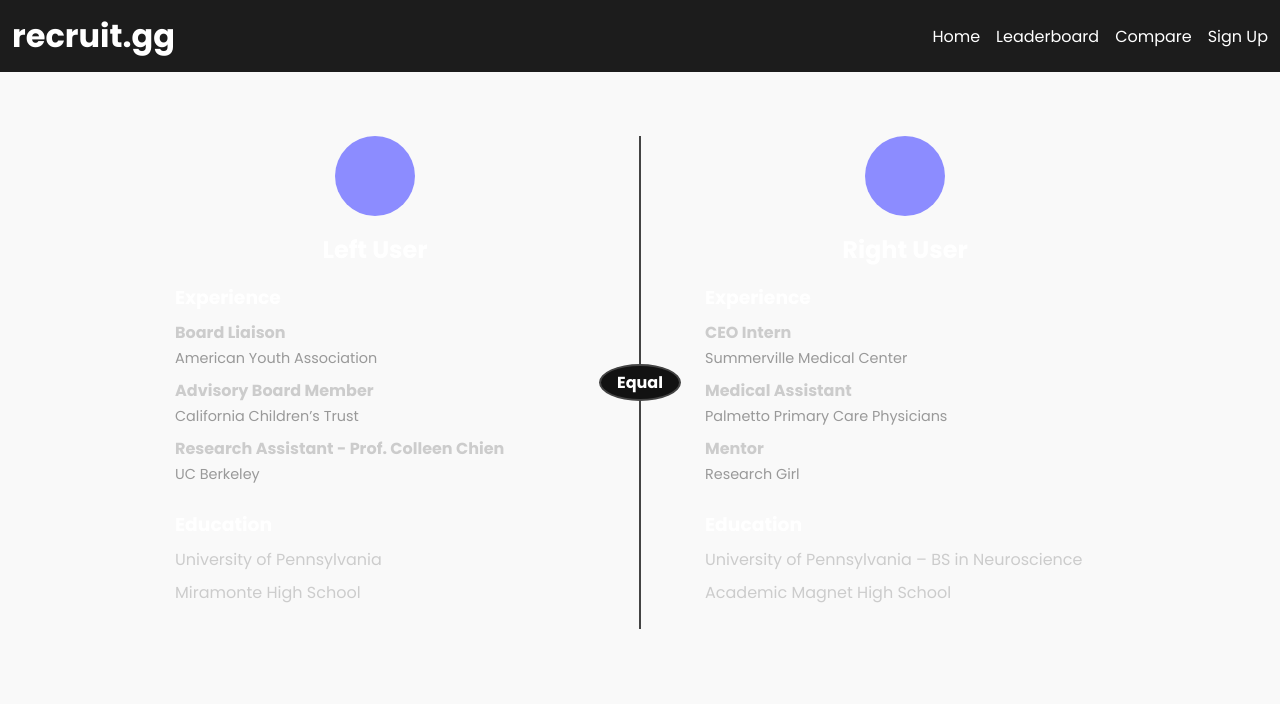
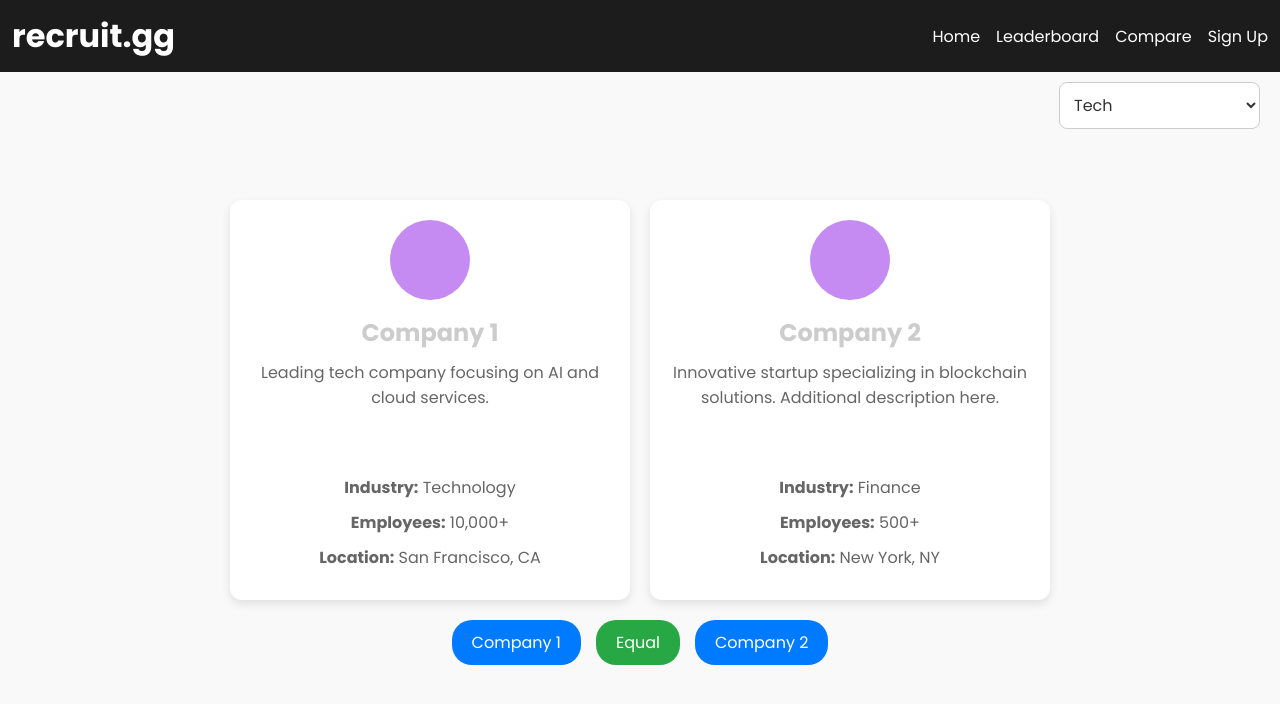
Before and after one commit to aaronnmach/companyelo, a React (Vite) app in the folder company-elo/: page /compare in a window 1280 px wide. Shown: the top 704 px of the page. Built offline with nearby package versions, Linux system fonts and the light colour scheme.

Commit message:
fixed comparison page

```diff
--- /dev/null
+++ b/company-elo/src/client/components/CompanyColumn.css
@@ -0,0 +1,52 @@
+.company-column {
+    background: #f9f9f9;
+    padding: 20px;
+    border-radius: 12px;
+    box-shadow: 0 4px 8px rgba(0, 0, 0, 0.1);
+    text-align: center;
+    flex: 1;
+    margin: 10px;
+}
+
+.company-logo {
+    display: flex;
+    justify-content: center;
+    align-items: center;
+    margin-bottom: 15px;
+}
+
+.logo-placeholder {
+    width: 80px;
+    height: 80px;
+    background-color: #c65ced;
+    border-radius: 50%;
+}
+
+.company-name {
+    font-size: 1.5em;
+    margin-bottom: 10px;
+    color: #333;
+}
+
+.company-section h3 {
+    font-size: 1.2em;
+    color: #555;
+    margin-top: 20px;
+}
+
+.company-section p,
+.company-section ul {
+    font-size: 1em;
+    color: #666;
+    line-height: 1.5;
+    margin: 0;
+}
+
+.company-section ul {
+    list-style: none;
+    padding: 0;
+}
+
+.company-section li {
+    margin: 5px 0;
+}
--- /dev/null
+++ b/company-elo/src/client/components/CompanyColumn.jsx
@@ -0,0 +1,30 @@
+import React from 'react';
+import './CompanyColumn.css'; // You can create a corresponding CSS file for styling
+
+function CompanyColumn({ companyName, overview, details, industry, employees, location }) {
+    return (
+        <div className="company-column">
+            {/* Placeholder for the company's logo */}
+            <div className="company-logo">
+                <div className="logo-placeholder"></div>
+            </div>
+            <h2 className="company-name">{companyName}</h2>
+
+            <div className="company-section">
+                <h3>Overview</h3>
+                <p>{overview}</p>
+            </div>
+
+            <div className="company-section">
+                <h3>Details</h3>
+                <ul>
+                    <li><strong>Industry:</strong> {industry}</li>
+                    <li><strong>Employees:</strong> {employees}</li>
+                    <li><strong>Location:</strong> {location}</li>
+                </ul>
+            </div>
+        </div>
+    );
+}
+
+export default CompanyColumn;
--- a/company-elo/src/client/components/ComparisonSection.css
+++ b/company-elo/src/client/components/ComparisonSection.css
@@ -1,84 +1,99 @@
-/* -----------------------------
-   Comparison Section
------------------------------- */
 .comparison-container {
     display: flex;
-    align-items: stretch;
+    flex-direction: column;
+    align-items: center;
     justify-content: center;
-    padding: 4rem;
+    padding: 8em;
     position: relative;
-    /* On narrower screens, remove or change the media query that stacks columns
-       if you want them always side by side. */
 }
 
-.profile-column {
-    flex: 1;
-    max-width: 400px;
-    margin: 0 4rem;
+.dropdown-container {
+    position: absolute;
+    top: 10px;
+    right: 20px;
 }
 
-/* Divider between columns */
-.divider-container {
-    position: relative;
-    width: 2px;
-    display: flex;
-    align-items: center;
-    justify-content: center;
-    background: transparent;
-    /* We use a separate element for the line */
+.industry-dropdown {
+    padding: 10px;
+    border: 1px solid #ccc;
+    border-radius: 8px;
+    background: #fff;
+    color: #333;
+    font-size: 1rem;
+    cursor: pointer;
 }
 
-.divider-line {
-    width: 2px;
-    height: 100%;
-    background-color: #444;
-    /* A subtle gray line */
-    position: absolute;
+.comparison-columns {
+    display: flex;
+    gap: 20px;
+    justify-content: center;
+    align-items: flex-start;
+    /* Ensures items align at the top */
 }
 
-.divider-circle {
-    background-color: #121212;
-    /* Match body background so it "cuts" through the line */
-    border: 2px solid #444;
-    border-radius: 50%;
-    padding: 0.25rem 1rem;
-    z-index: 1;
-    font-weight: bold;
-    color: #fff;
-    /* Make the text pop */
+.company-card {
+    display: flex;
+    flex-direction: column;
+    justify-content: space-between;
+    align-items: center;
+    text-align: center;
+    width: 400px;
+    /* Same width for all cards */
+    min-height: 400px;
+    /* Ensures consistent height */
+    padding: 20px;
+    background-color: #ffffff;
+    border-radius: 12px;
+    box-shadow: 0 4px 10px rgba(0, 0, 0, 0.1);
 }
 
-/* -----------------------------
-     Mobile / Responsive
-  ------------------------------ */
-/* If you still want them stacked on smaller screens, you can keep this.
-     Otherwise, remove or comment out this entire media query. */
-@media (max-width: 768px) {
-    .comparison-container {
-        flex-direction: row;
-    }
+.company-card h2 {
+    margin: 0;
+    font-size: 1.5rem;
+}
 
-    .profile-column {
-        max-width: 100%;
-        margin: 1rem 0;
-    }
+.company-card p {
+    margin: 10px 0;
+    font-size: 1rem;
+    color: #666666;
+}
 
-    .divider-container {
-        margin: 1rem 0;
-        width: auto;
-        height: 2px;
-    }
+.company-card .details {
+    margin-top: auto;
+    /* Pushes details to the bottom if content is short */
+}
 
-    .divider-line {
-        width: 100%;
-        height: 2px;
-    }
+.comparison-buttons {
+    display: flex;
+    justify-content: center;
+    gap: 15px;
+    margin-top: 20px;
+}
 
-    .divider-circle {
-        position: absolute;
-        top: -1.5rem;
-        /* adjust if needed */
-        left: 50%;
-        transform: translateX(-50%);
-    }
+.company-button,
+.equal-button {
+    padding: 10px 20px;
+    border: none;
+    border-radius: 20px;
+    font-size: 1rem;
+    cursor: pointer;
+    transition: background-color 0.3s ease;
 }
+
+.company-button {
+    background-color: #007bff;
+    color: white;
+}
+
+.company-button:hover {
+    background-color: #0056b3;
+}
+
+.equal-button {
+    background-color: #28a745;
+    color: white;
+}
+
+.equal-button:hover {
+    background-color: #1e7e34;
+}
--- a/company-elo/src/client/components/ComparisonSection.jsx
+++ b/company-elo/src/client/components/ComparisonSection.jsx
@@ -1,38 +1,60 @@
-import React from 'react';
-import ProfileColumn from './ProfileColumn';
-import '../components/ComparisonSection.css';
+import React, { useState } from 'react';
+import CompanyColumn from './CompanyColumn';
+import './ComparisonSection.css';
 
 function ComparisonSection() {
+    const [selectedIndustry, setSelectedIndustry] = useState('Tech');
+
+    const handleDropdownChange = (e) => {
+        setSelectedIndustry(e.target.value);
+    };
+
     return (
         <section className="comparison-container">
-            <ProfileColumn
-                name="Left User"
-                experiences={[
-                    { title: 'Board Liaison', subtitle: 'American Youth Association' },
-                    { title: 'Advisory Board Member', subtitle: 'California Children’s Trust' },
-                    { title: 'Research Assistant - Prof. Colleen Chien', subtitle: 'UC Berkeley' },
-                ]}
-                educations={['University of Pennsylvania', 'Miramonte High School']}
-            />
-
-            {/* Center divider with "Equal" text */}
-            <div className="divider-container">
-                <div className="divider-line"></div>
-                <div className="divider-circle">Equal</div>
+            {/* Dropdown menu for industry selection */}
+            <div className="dropdown-container">
+                <select
+                    className="industry-dropdown"
+                    value={selectedIndustry}
+                    onChange={handleDropdownChange}
+                >
+                    <option value="Tech">Tech</option>
+                    <option value="Investment Banking">Investment Banking</option>
+                    <option value="Quant">Quant</option>
+                    <option value="Consulting">Consulting</option>
+                </select>
             </div>
 
-            <ProfileColumn
-                name="Right User"
-                experiences={[
-                    { title: 'CEO Intern', subtitle: 'Summerville Medical Center' },
-                    { title: 'Medical Assistant', subtitle: 'Palmetto Primary Care Physicians' },
-                    { title: 'Mentor', subtitle: 'Research Girl' },
-                ]}
-                educations={[
-                    'University of Pennsylvania – BS in Neuroscience',
-                    'Academic Magnet High School',
-                ]}
-            />
+            <div className="comparison-columns">
+                <div className="company-card">
+                    <div className="company-logo" style={{ backgroundColor: '#C58BF2', width: '80px', height: '80px', borderRadius: '50%' }}></div>
+                    <h2>Company 1</h2>
+                    <p>Leading tech company focusing on AI and cloud services.</p>
+                    <div className="details">
+                        <p><strong>Industry:</strong> Technology</p>
+                        <p><strong>Employees:</strong> 10,000+</p>
+                        <p><strong>Location:</strong> San Francisco, CA</p>
+                    </div>
+                </div>
+                <div className="company-card">
+                    <div className="company-logo" style={{ backgroundColor: '#C58BF2', width: '80px', height: '80px', borderRadius: '50%' }}></div>
+                    <h2>Company 2</h2>
+                    <p>Innovative startup specializing in blockchain solutions. Additional description here.</p>
+                    <div className="details">
+                        <p><strong>Industry:</strong> Finance</p>
+                        <p><strong>Employees:</strong> 500+</p>
+                        <p><strong>Location:</strong> New York, NY</p>
+                    </div>
+                </div>
+            </div>
+
+
+            {/* Buttons placed below */}
+            <div className="comparison-buttons">
+                <button className="company-button">Company 1</button>
+                <button className="equal-button">Equal</button>
+                <button className="company-button">Company 2</button>
+            </div>
         </section>
     );
 }
--- a/company-elo/src/client/components/ProfileColumn.css
+++ b/company-elo/src/client/components/ProfileColumn.css
@@ -13,14 +13,14 @@
 .profile-name {
     text-align: center;
     margin-bottom: 1rem;
-    color: #fff;
+    color: #000;
 }
 
 .section-title {
     margin-top: 1rem;
     margin-bottom: 0.5rem;
     font-weight: bold;
-    color: #fff;
+    color: #000;
 }
 
 .experience-list,
--- a/company-elo/src/client/components/ProfileColumn.jsx
+++ b/company-elo/src/client/components/ProfileColumn.jsx
@@ -10,7 +10,7 @@
             {/* Name or heading (optional) */}
             <h2 className="profile-name">{name}</h2>
 
-            <h3 className="section-title">Experience</h3>
+            <h3 className="section-title">Overview</h3>
             <ul className="experience-list">
                 {experiences.map((exp, idx) => (
                     <li key={idx}>
```
